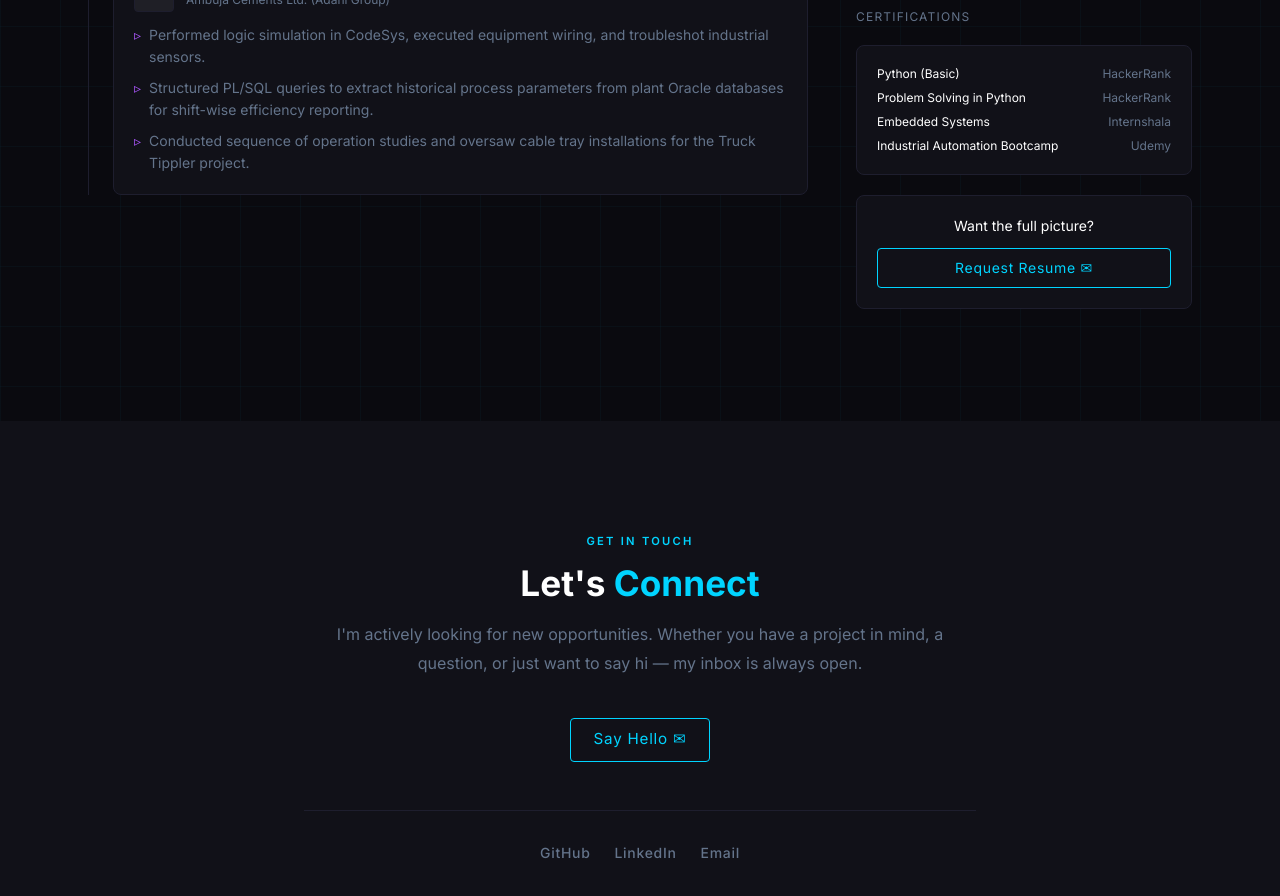
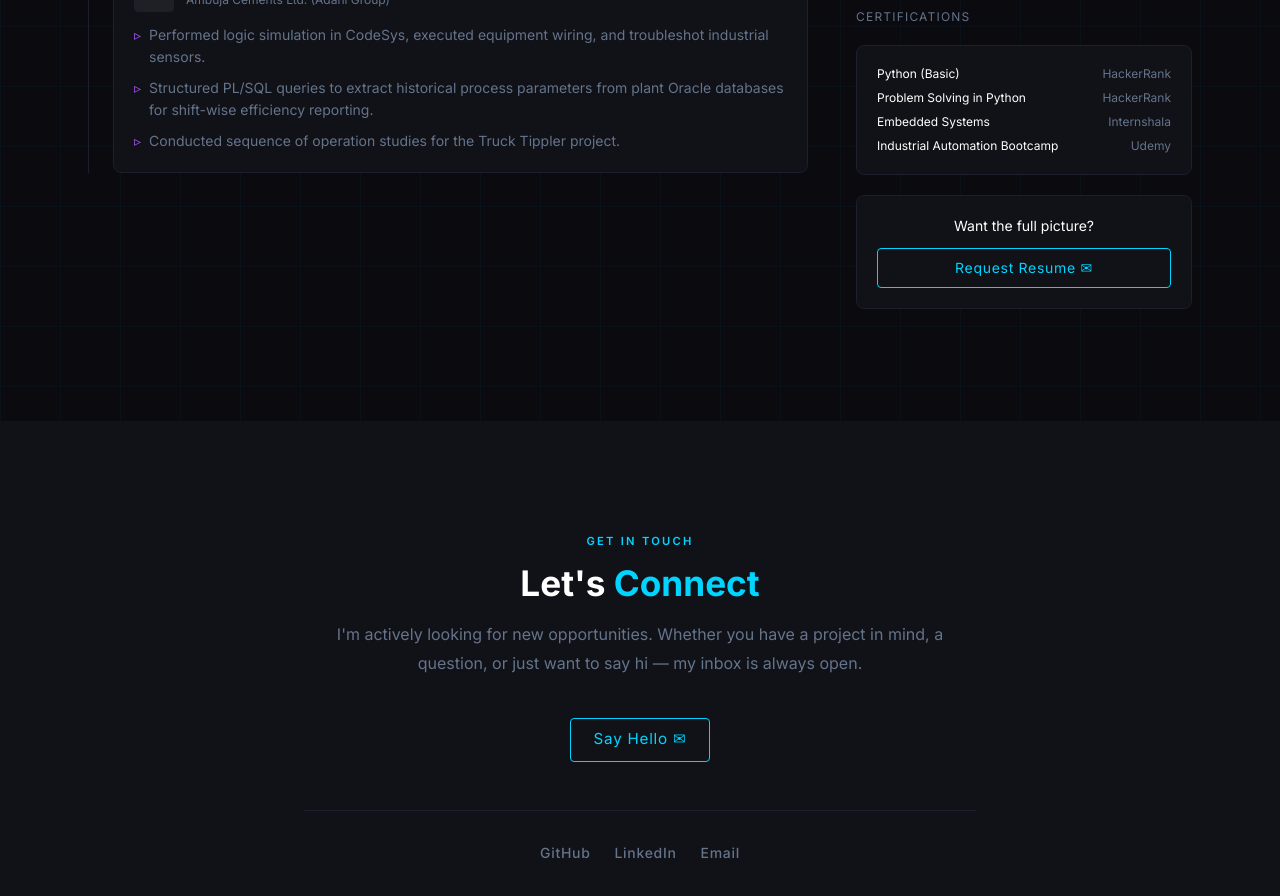
Before and after one commit to Sahilhamids/PORTFOLIO, a Next.js app: page / in a window 1280 px wide. Shown: the part 6500-7396 px from the top of the page. Built offline with nearby package versions, Linux system fonts and the light colour scheme; no server answers.

Commit message:
Remove cable tray installation from GET bullet

```diff
--- a/app/components/Experience.tsx
+++ b/app/components/Experience.tsx
@@ -23,7 +23,7 @@ const workExp = [
     bullets: [
       "Performed logic simulation in CodeSys, executed equipment wiring, and troubleshot industrial sensors.",
       "Structured PL/SQL queries to extract historical process parameters from plant Oracle databases for shift-wise efficiency reporting.",
-      "Conducted sequence of operation studies and oversaw cable tray installations for the Truck Tippler project.",
+      "Conducted sequence of operation studies for the Truck Tippler project.",
     ],
   },
 ];
```
